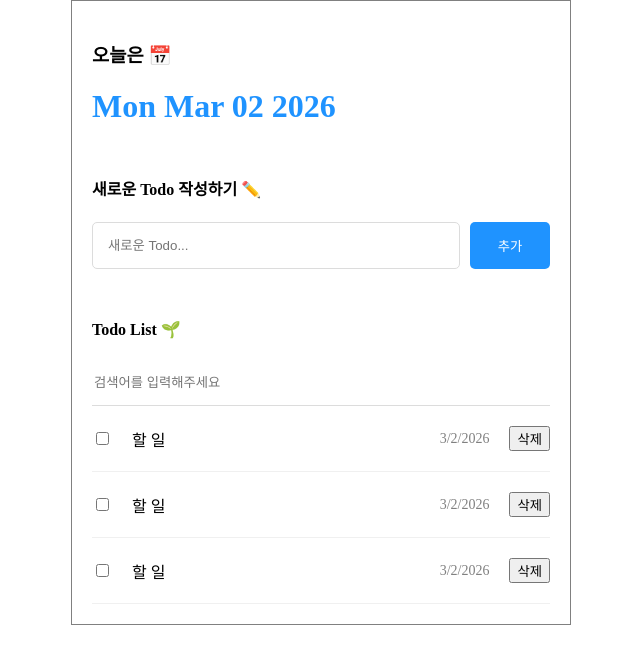
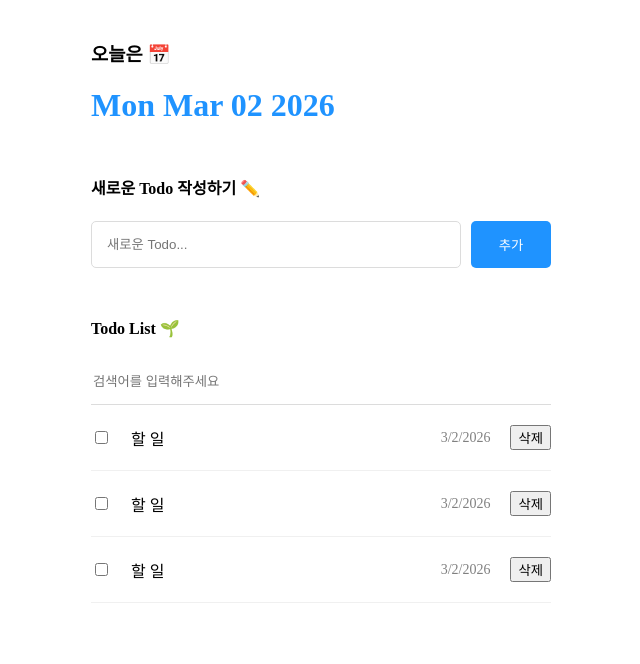
Before and after one commit to gyeonggumun/study_schedule_management, a React (Create React App) app: page / in a window 1280 px wide. Shown: the top 664 px of the page, without its empty margins (319-959 px from the left). Built offline with nearby package versions, Linux system fonts and the light colour scheme.

Commit message:
필요없는 스타일 주석 처리

```diff
--- a/src/App.css
+++ b/src/App.css
@@ -7,5 +7,5 @@
   margin: 0 auto;
   box-sizing: border-box;
   padding: 20px;
-  border: 1px solid gray;
+  /* border: 1px solid gray; */
 }
```
